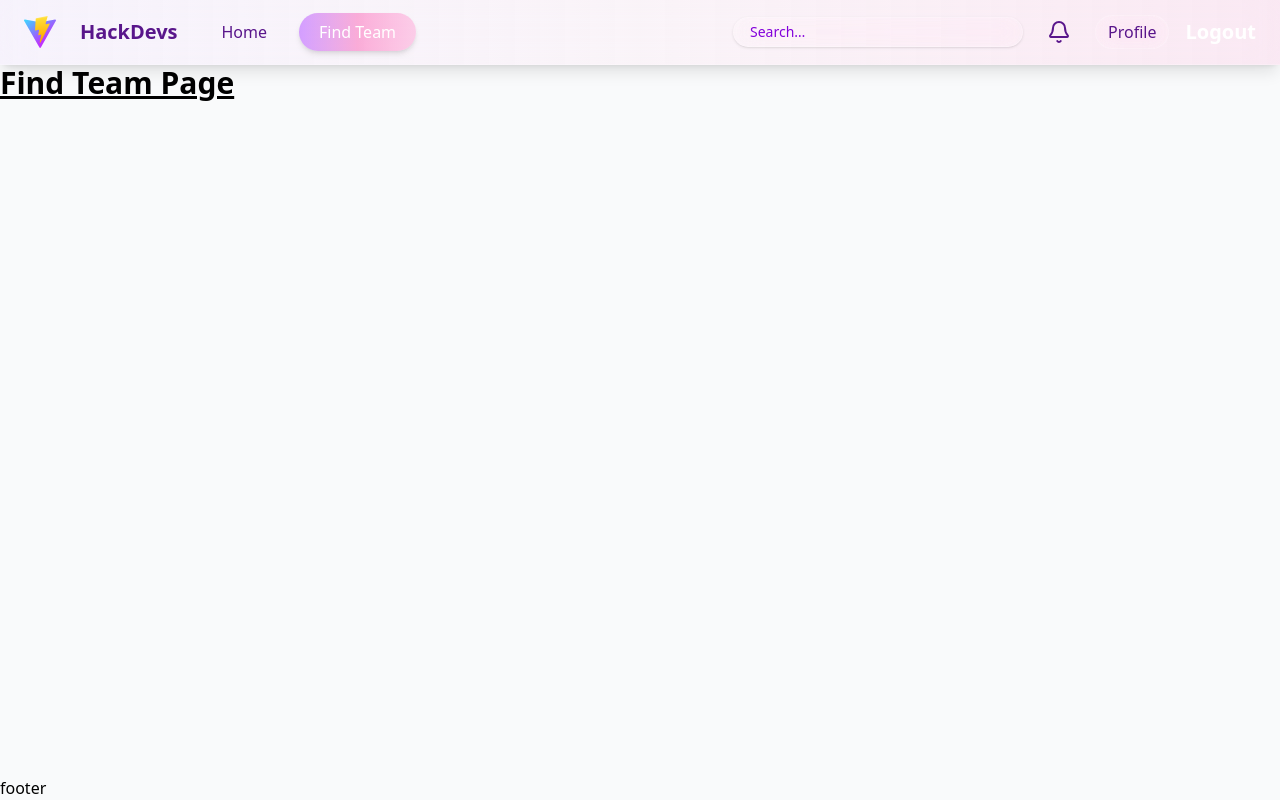
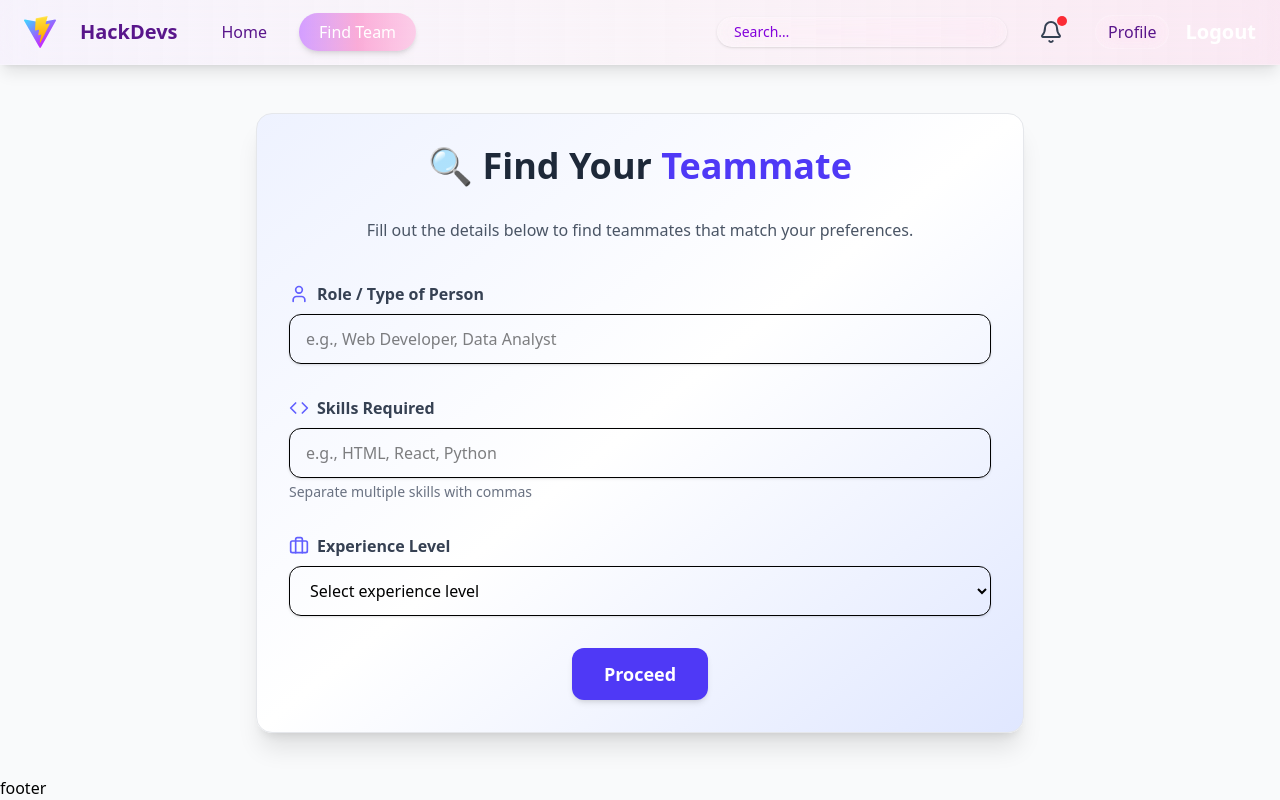
Before and after one commit to batcoder-1/Hackathon, a React (Vite) app in the folder Hackathon/: page /find-team in a window 1280 px wide. Built offline with nearby package versions, Linux system fonts and the light colour scheme.

Commit message:
Implement Find Team page with form inputs for role, skills, and experience; add Notifications component and integrate into Header; create TeamResult component for displaying matching profiles; refactor main routing structure.

```diff
--- a/Hackathon/src/Pages/FindTeam.jsx
+++ b/Hackathon/src/Pages/FindTeam.jsx
@@ -1,7 +1,100 @@
-export default function FindTeam(){
-    return(
-        <div className="text-3xl font-bold underline">
-            Find Team Page
+import React, { useState } from "react";
+import TeamResult from "../components/teamResult";
+import { User, Code, Briefcase } from "lucide-react"; // nice icons
+
+export default function FindTeam() {
+  const [role, setRole] = useState("");
+  const [skills, setSkills] = useState("");
+  const [experience, setExperience] = useState("");
+  const [isSubmitted, setIsSubmitted] = useState(false);
+
+  const handleProceed = (e) => {
+    e.preventDefault();
+    setIsSubmitted(true);
+    console.log({ role, skills, experience });
+  };
+
+  if (isSubmitted) {
+    return <TeamResult role={role} skills={skills} experience={experience} />;
+  }
+
+  return (
+    <div className="max-w-3xl mx-auto mt-12 p-8 bg-gradient-to-br from-indigo-50 via-white to-indigo-100 shadow-xl rounded-2xl border border-gray-200">
+      {/* Header */}
+      <h2 className="text-4xl font-extrabold mb-8 text-gray-800 text-center">
+        🔍 Find Your <span className="text-indigo-600">Teammate</span>
+      </h2>
+      <p className="text-center text-gray-600 mb-10">
+        Fill out the details below to find teammates that match your
+        preferences.
+      </p>
+
+      <form className="space-y-8" onSubmit={handleProceed}>
+        {/* Role Input */}
+        <div>
+          <label className="flex items-center text-gray-700 font-semibold mb-2">
+            <User className="w-5 h-5 mr-2 text-indigo-500" />
+            Role / Type of Person
+          </label>
+          <input
+            type="text"
+            placeholder="e.g., Web Developer, Data Analyst"
+            value={role}
+            onChange={(e) => setRole(e.target.value)}
+            className="w-full px-4 py-3 border rounded-xl shadow-sm focus:outline-none focus:ring-2 focus:ring-indigo-400 focus:border-indigo-400"
+            required
+          />
         </div>
-    )
+
+        {/* Skills Input */}
+        <div>
+          <label className="flex items-center text-gray-700 font-semibold mb-2">
+            <Code className="w-5 h-5 mr-2 text-indigo-500" />
+            Skills Required
+          </label>
+          <input
+            type="text"
+            placeholder="e.g., HTML, React, Python"
+            value={skills}
+            onChange={(e) => setSkills(e.target.value)}
+            className="w-full px-4 py-3 border rounded-xl shadow-sm focus:outline-none focus:ring-2 focus:ring-indigo-400 focus:border-indigo-400"
+            required
+          />
+          <p className="text-gray-500 text-sm mt-1">
+            Separate multiple skills with commas
+          </p>
+        </div>
+
+        {/* Experience Input */}
+        <div>
+          <label className="flex items-center text-gray-700 font-semibold mb-2">
+            <Briefcase className="w-5 h-5 mr-2 text-indigo-500" />
+            Experience Level
+          </label>
+          <select
+            value={experience}
+            onChange={(e) => setExperience(e.target.value)}
+            className="w-full px-4 py-3 border rounded-xl shadow-sm focus:outline-none focus:ring-2 focus:ring-indigo-400 focus:border-indigo-400"
+            required
+          >
+            <option value="">Select experience level</option>
+            <option value="0-1 years">0-1 years</option>
+            <option value="1-3 years">1-3 years</option>
+            <option value="3-5 years">3-5 years</option>
+            <option value="5+ years">5+ years</option>
+          </select>
+        </div>
+
+        {/* Proceed Button */}
+        <div className="text-center">
+          <button
+            type="submit"
+            className="px-8 py-3 bg-indigo-600 text-white text-lg font-semibold rounded-xl shadow-md hover:bg-indigo-700 transition transform hover:scale-105"
+          >
+            Proceed
+          </button>
+        </div>
+      </form>
+    </div>
+  );
 }
--- a/Hackathon/src/Pages/Notifications.jsx
+++ /dev/null
@@ -1,7 +0,0 @@
-export default function Notifications(){
-    return(
-        <div className="text-3xl font-bold underline">
-            Notifications Page
-        </div>
-    )
-}
--- a/Hackathon/src/Pages/Profile.jsx
+++ b/Hackathon/src/Pages/Profile.jsx
@@ -58,10 +58,9 @@ export default function Profile() {
                   href={user.github}
                   target="_blank"
                   rel="noopener noreferrer"
-                  className="bg-indigo-400 w-32 px-5 py-3 rounded-lg shadow-md flex flex-col items-center justify-center hover:bg-indigo-500 transition"
+                  className="bg-indigo-400 w-32 h-18 rounded-lg shadow-md flex items-center justify-center hover:bg-indigo-500 transition"
                 >
-                  <FaGithub className="text-3xl text-white mb-1" />
-                  <span className="text-white text-sm">GitHub</span>
+                  <FaGithub className="text-3xl text-white" />
                 </a>
               </div>
 
--- a/Hackathon/src/components/Header.jsx
+++ b/Hackathon/src/components/Header.jsx
@@ -1,9 +1,9 @@
 import React from "react";
 import { Link, useLocation } from "react-router-dom";
-import { Bell } from "lucide-react";
 import Logo from "./Logo";
 import LogoutButton from "./Logoutbtn";
 import { useSelector } from "react-redux";
+import Notifications from "./Notifications";
 
 function Header() {
   const authStatus = useSelector((state) => state.Auth.status);
@@ -61,12 +61,10 @@ function Header() {
           </div>
 
           {/* Notifications */}
-          <Link
-            to="/notifications"
-            className="text-purple-900 hover:text-purple-700 transition-colors"
-          >
-            <Bell className="w-6 h-6" />
-          </Link>
+
+          <>
+            <Notifications />
+          </>
 
           {/* Profile/Logout */}
           {authStatus ? (
--- /dev/null
+++ b/Hackathon/src/components/Notifications.jsx
@@ -0,0 +1,61 @@
+import React, { useState, useRef, useEffect } from "react";
+import { Bell } from "lucide-react";
+
+export default function Notifications() {
+  const [isOpen, setIsOpen] = useState(false);
+  const dropdownRef = useRef(null);
+
+  // Close dropdown when clicking outside
+  useEffect(() => {
+    const handleClickOutside = (event) => {
+      if (dropdownRef.current && !dropdownRef.current.contains(event.target)) {
+        setIsOpen(false);
+      }
+    };
+    document.addEventListener("mousedown", handleClickOutside);
+    return () => document.removeEventListener("mousedown", handleClickOutside);
+  }, []);
+
+  const notifications = [
+    { id: 1, message: "New follower: John Doe" },
+    { id: 2, message: "Your post got 5 new likes" },
+    { id: 3, message: "Project invitation from Alice" },
+  ];
+
+  return (
+    <div className="relative" ref={dropdownRef}>
+      {/* Bell Icon */}
+      <button
+        onClick={() => setIsOpen(!isOpen)}
+        className="p-2 rounded-full hover:bg-gray-100 transition relative"
+      >
+        <Bell className="w-6 h-6 text-gray-700" />
+        {/* Red Dot Indicator */}
+        <span className="absolute top-1 right-1 w-2.5 h-2.5 bg-red-500 rounded-full"></span>
+      </button>
+
+      {/* Notifications Dropdown */}
+      {isOpen && (
+        <div className="absolute left-0 mt-2 w-80 bg-white shadow-lg rounded-xl border border-gray-200 z-50">
+          <h3 className="px-4 py-3 font-semibold text-gray-800 border-b">
+            Notifications
+          </h3>
+          <ul className="max-h-60 overflow-y-auto">
+            {notifications.length > 0 ? (
+              notifications.map((n) => (
+                <li
+                  key={n.id}
+                  className="px-4 py-3 text-gray-700 hover:bg-gray-50 cursor-pointer"
+                >
+                  {n.message}
+                </li>
+              ))
+            ) : (
+              <li className="px-4 py-3 text-gray-500">No notifications</li>
+            )}
+          </ul>
+        </div>
+      )}
+    </div>
+  );
+}
--- /dev/null
+++ b/Hackathon/src/components/teamResult.jsx
@@ -0,0 +1,76 @@
+export default function TeamResult() {
+  // Example dummy profiles
+  const profiles = [
+    {
+      id: 1,
+      username: "@johnDoe",
+      name: "John Doe",
+      photo: "https://i.pravatar.cc/150?img=1",
+    },
+    {
+      id: 2,
+      username: "@janeSmith",
+      name: "Jane Smith",
+      photo: "https://i.pravatar.cc/150?img=2",
+    },
+    {
+      id: 3,
+      username: "@alexCoder",
+      name: "Alex Coder",
+      photo: "https://i.pravatar.cc/150?img=5",
+    },
+    {
+      id: 1,
+      username: "@johnDoe",
+      name: "John Doe",
+      photo: "https://i.pravatar.cc/150?img=1",
+    },
+    {
+      id: 2,
+      username: "@janeSmith",
+      name: "Jane Smith",
+      photo: "https://i.pravatar.cc/150?img=2",
+    },
+    {
+      id: 3,
+      username: "@alexCoder",
+      name: "Alex Coder",
+      photo: "https://i.pravatar.cc/150?img=5",
+    },
+  ];
+
+  return (
+    <div className="max-w-2xl mx-auto mt-12 p-6 bg-white shadow-lg rounded-2xl border border-gray-200">
+      <h3 className="text-xl font-bold text-gray-800 mb-6 text-center">
+        Matching Profiles
+      </h3>
+
+      <div className="space-y-4">
+        {profiles.map((profile) => (
+          <div
+            key={profile.id}
+            className="flex items-center justify-between bg-gray-50 border border-gray-200 rounded-lg p-4 hover:bg-gray-100 transition"
+          >
+            {/* Left: Profile pic + name + username */}
+            <div className="flex items-center space-x-4">
+              <img
+                src={profile.photo}
+                alt={profile.name}
+                className="w-14 h-14 rounded-full object-cover border border-gray-300"
+              />
+              <div>
+                <h4 className="font-semibold text-gray-800">{profile.name}</h4>
+                <p className="text-gray-500 text-sm">{profile.username}</p>
+              </div>
+            </div>
+
+            {/* Right: optional action button */}
+            <button className="px-4 py-2 bg-indigo-500 text-white rounded-md text-sm font-medium hover:bg-indigo-600 transition">
+              Connect
+            </button>
+          </div>
+        ))}
+      </div>
+    </div>
+  );
+}
```
Also changed, not shown: Hackathon/src/main.jsx (+27 -27 lines).
